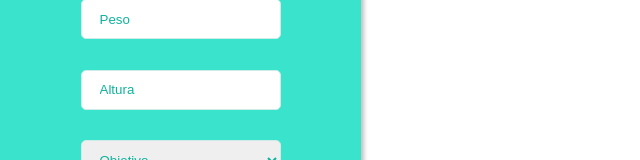
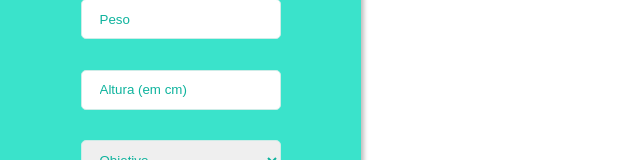
Before and after one commit to Otthon-Candido/Project-Health-UNA, a React (Create React App) app: page / in a window 1280 px wide. Shown: the part 225-385 px from the top of the page, without its empty margins (0-640 px from the left). Built offline with nearby package versions, Linux system fonts and the light colour scheme.

Commit message:
Fix Height

```diff
--- a/src/pages/main/form/index.tsx
+++ b/src/pages/main/form/index.tsx
@@ -45,7 +45,7 @@ export default function Form({
         <input
           required
           type="number"
-          min={0}
+          min={1}
           max={110}
           id="idade"
           name="idade"
@@ -62,10 +62,12 @@ export default function Form({
 
         <input
           required
-          type="text"
+          type="number"
+          min={100}
+          max={250}
           id="altura"
           name="altura"
-          placeholder="Altura"
+          placeholder="Altura (em cm)"
         />
 
         <select required name="select" id="select" placeholder="Objetivo">
--- a/src/pages/main/imc/index.tsx
+++ b/src/pages/main/imc/index.tsx
@@ -20,7 +20,7 @@ export default function Imc(props: Props) {
   var [normal, setNormal] = useState<boolean | null>(null);
   useEffect(() => {
     if (peso != null && altura != null) {
-      var imc = peso / (altura * altura);
+      var imc = peso / (altura/100 * altura/100);
       imc = parseFloat(imc.toFixed(2));
       setcalcImc(imc);
 
```
